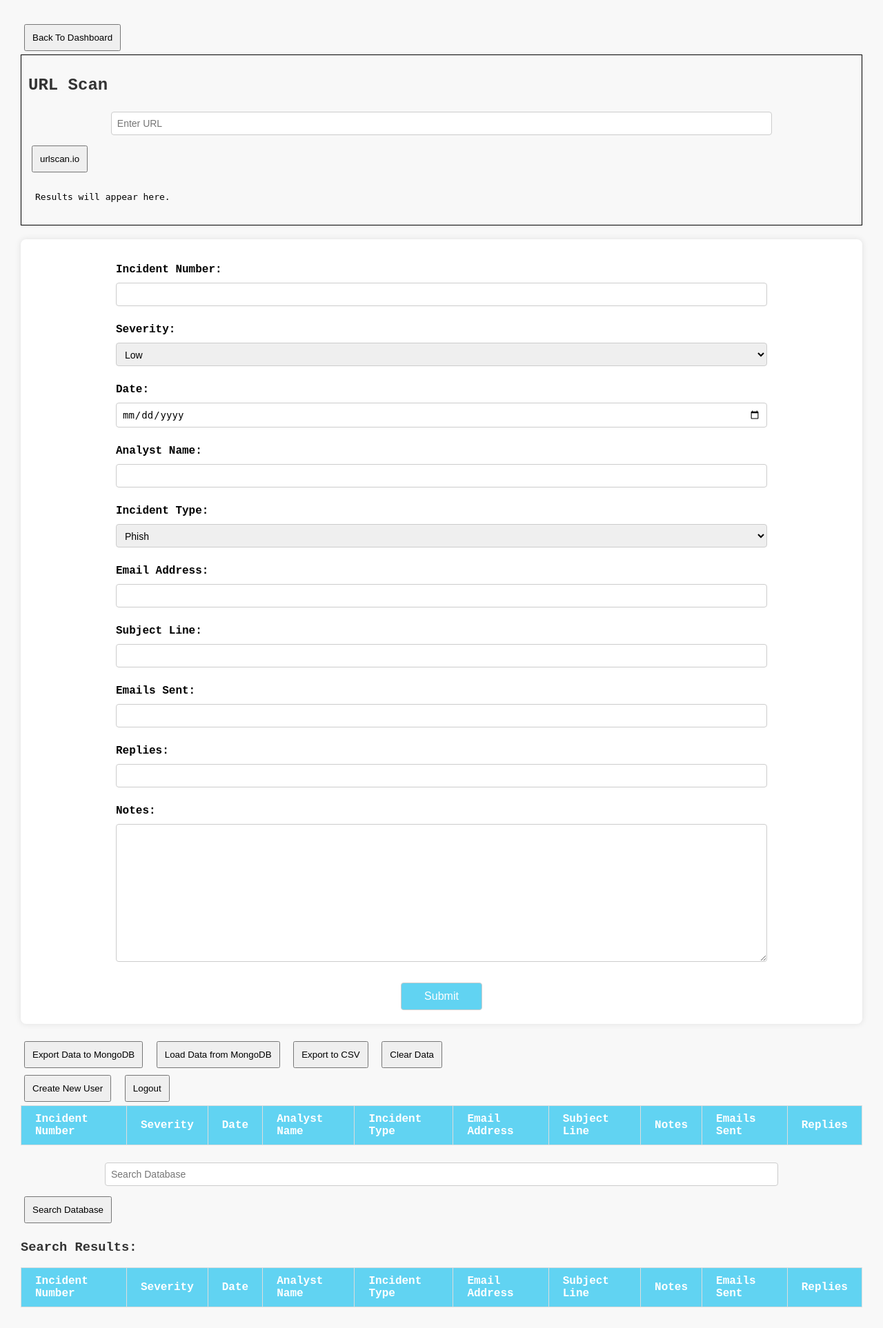
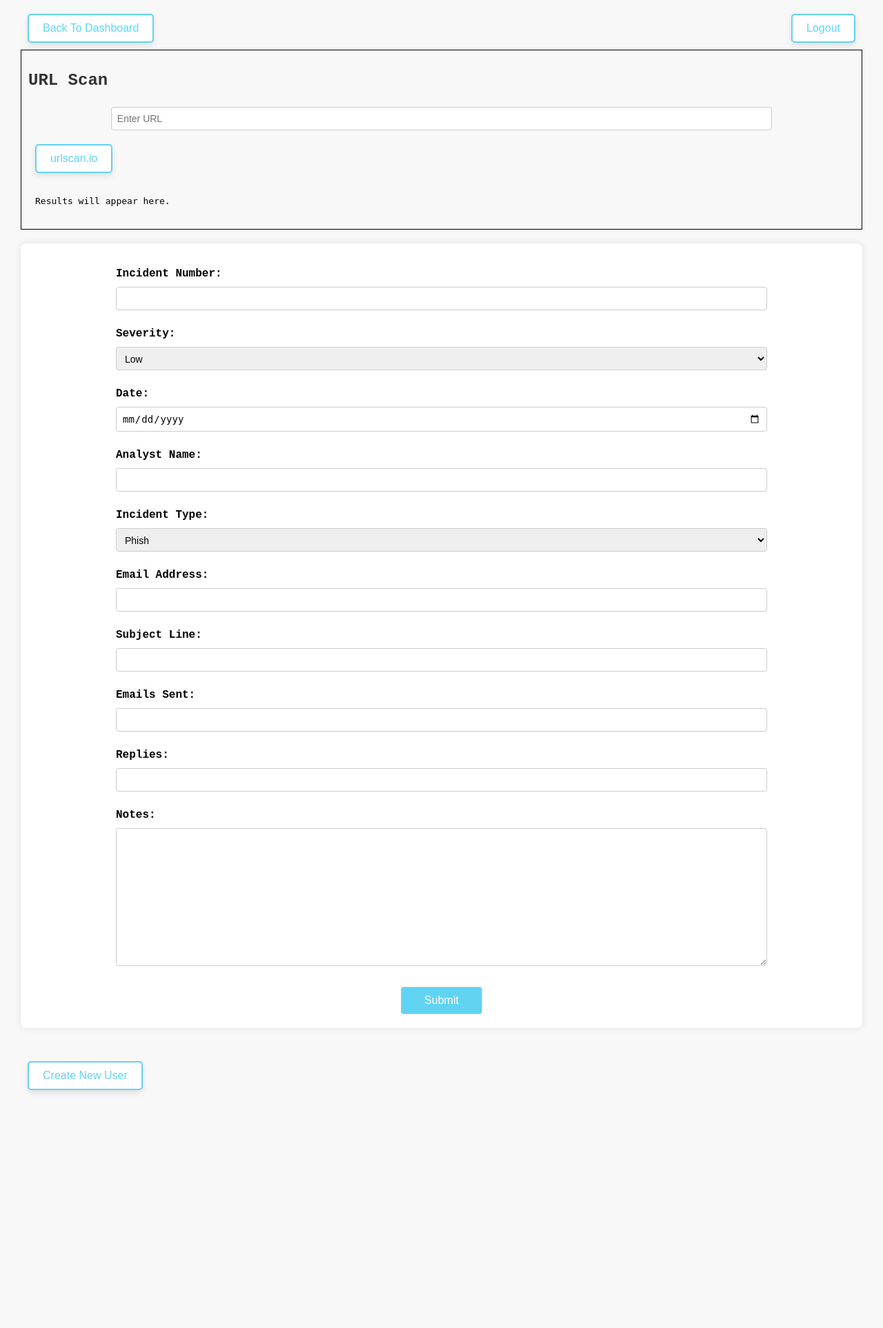
Before and after one commit to lekroee/cyberTRIP, a Flask app: page /index in a window 1280 px wide. Shown: the whole page at 69% size. After the commit the page ends 1585 px from the top, so only its background shows below. Run offline with Flask 3, Linux system fonts and the light colour scheme; the visitor is signed in with stand-in values (Sample User, id 1); lists and menus that the app fills with data are empty.

Commit message:
Updated styling for create and view incidents pages

```diff
--- a/app.py
+++ b/app.py
@@ -32,8 +32,6 @@ app.json_encoder = JSONEncoder
 
 # Setup MongoDB connection, this must obviously be running already on localhost for this implementation, but I can change later
 client = MongoClient("mongodb://localhost:27017/")
-
-
 
 db = client["incident_db"]#database name
 users_collection = db["users"]#for login info users
--- a/static/css/main.css
+++ b/static/css/main.css
@@ -1,7 +1,7 @@
 body {
     font-family: 'Courier New', Courier, monospace;
     margin: 0;
-    padding: 30px;
+    padding: 10px 30px;
     background-color: #f8f8f8;
 }
 
@@ -96,11 +96,36 @@ input[type="submit"]:hover {
 
 /* Buttons Styles */
 button {
-    padding: 10px;
-    margin: 5px;
+    margin: 10px;
+    display: inline-block;
+    padding: 10px 20px;
+
+    font-size: 16px;
+    text-align: center;
+    text-decoration: none;
+
+    border: 2px solid rgb(97, 211, 242);
+    color: rgb(97, 211, 242);
+    background-color: #fff;
+    border-radius: 5px;
+    box-shadow: 0 4px 8px rgba(0, 0, 0, 0.1); /* Box shadow for the 3D effect */
+    transition: background-color 0.3s, color 0.3s, box-shadow 0.3s; /* Smooth transition on hover */
+
     cursor: pointer;
 }
 
+button:hover {
+    background-color: rgb(97, 211, 255);
+    color: #fff;
+    box-shadow: 0 6px 12px rgba(0, 0, 0, 0.2);
+}
+
+.buttonContainer {
+    display: flex;
+    justify-content: space-between;
+
+    width: 100%;
+}
 
 /* Header Styles */
 h2, h3 {
--- a/templates/createIncident.html
+++ b/templates/createIncident.html
@@ -7,7 +7,11 @@
 </head>
 <body>
 
-    <button id="back_button" onclick="location.href='/dashboard'">Back To Dashboard</button>
+    <div class="buttonContainer">
+        <button id="back_button" onclick="location.href='/dashboard'">Back To Dashboard</button>
+        <!-- Logout Button -->
+        <button id="logoutButton">Logout</button>
+    </div>
 
     <!--API SECTION -->
     <div style="border: 1px solid black; padding: 10px; margin-bottom: 20px;">
@@ -85,19 +89,19 @@
     </form>
 
     <!--buttons-->
-    <button onclick="location.href='/export-to-mongo'">Export Data to MongoDB</button>
-    <button onclick="location.href='/load-from-mongo'">Load Data from MongoDB</button>
-    <button onclick="location.href='/export-to-csv'">Export to CSV</button>
-    <button onclick="location.href='/clear-data'">Clear Data</button>
+    <!-- <div class="buttonContainer">
+        <button onclick="location.href='/export-to-mongo'">Export Data to MongoDB</button>
+        <button onclick="location.href='/load-from-mongo'">Load Data from MongoDB</button>
+        <button onclick="location.href='/export-to-csv'">Export to CSV</button>
+        <button onclick="location.href='/clear-data'">Clear Data</button>
+    </div> -->
+
 
     <BR>
     <!-- Only show create user if current user is admin-->
     {% if session['user_type'] == 'superuser' %}
     <button onclick="location.href='/create-user'">Create New User</button>
     {% endif %}
-
-    <!-- Logout Button -->
-    <button id="logoutButton">Logout</button>
 
     <!-- Script for logout functionality -->
     <script>
@@ -118,7 +122,7 @@
     </script>
 
     <!-- Display data here below everything. headings first-->
-    <table id="data-display">
+    <!-- <table id="data-display">
         <tr>
             <th>Incident Number</th>
             <th>Severity</th>
@@ -145,19 +149,19 @@
             <td>{{ item.replies }}</td>
         </tr>
         {% endfor %}
-    </table>
+    </table> -->
 
     <!-- <hr style="border-top: 5px solid black;"> -->
 
     <!-- Search box and button -->
-    <div style="margin-top: 20px;">
+    <!-- <div style="margin-top: 20px;">
         <input type="text" id="searchInput" placeholder="Search Database">
         <button id="searchButton">Search Database</button>
     </div>
-
+ -->
     <!-- Display search results here -->
     <!-- style="margin-top: 20px; border-top: 1px solid black;"-->
-    <div>
+    <!-- <div>
         <h3>Search Results:</h3>
         <table id="searchResults">
             <tr>
@@ -172,13 +176,13 @@
                 <th>Emails Sent</th>
                 <th>Replies</th>
             </tr>
-            <!-- Data rows will be populated here by JavaScript -->
+             Data rows will be populated here by JavaScript
         </table>
-    </div>
+    </div> -->
 
 
     <!--hello javascript section , first part if for the urlscan api button and display-->
-    <script>
+    <!-- <script>
     //event listener setup for urlscan button click
     document.getElementById("urlscanButton").addEventListener("click", function() {
         let url = document.getElementById("url").value;//url to post to urlscan.io
@@ -238,7 +242,7 @@
             });
         });
     });
-    </script>
+    </script> -->
 
 </body>
 </html>
```
Also changed, not shown: static/css/view_incidents.css (+65 -5 lines), templates/viewIncidents.html (+14 -1 lines).
